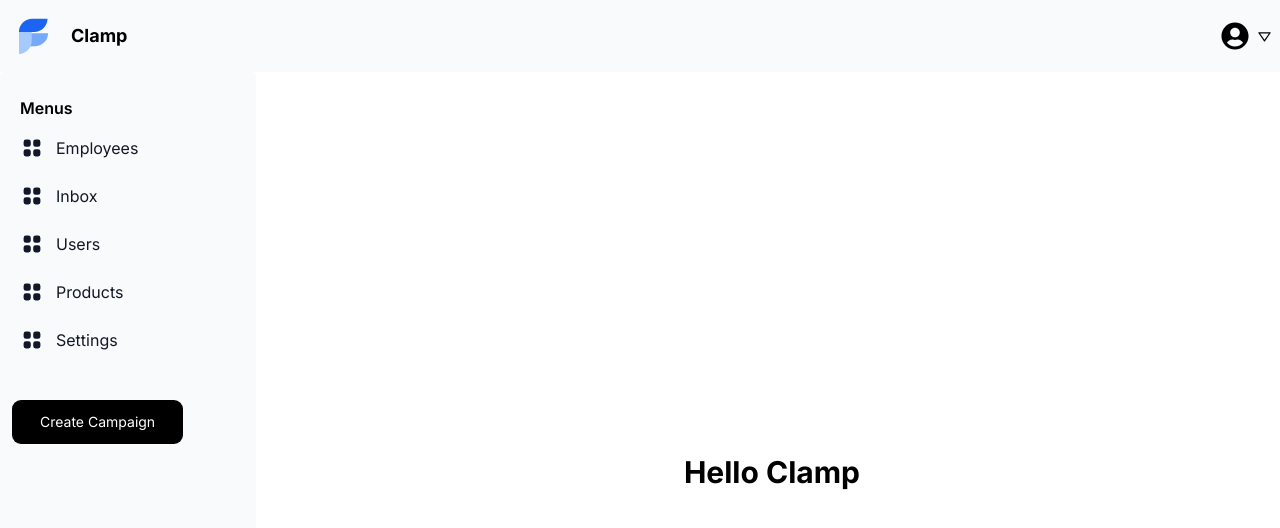
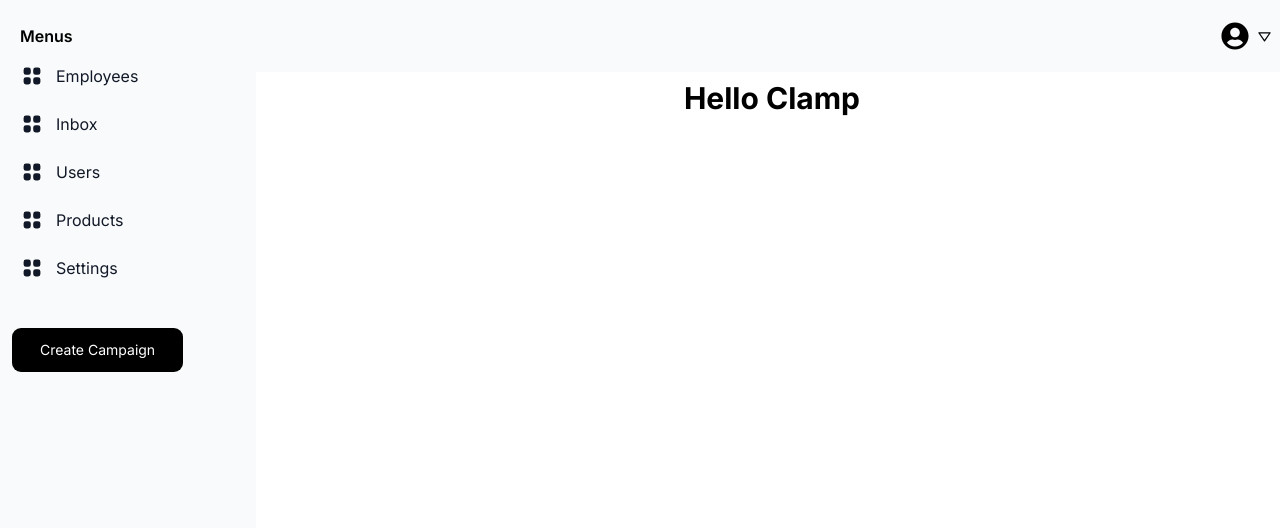
Before and after one commit to unegbuclinton/clamp-landing-page, a Next.js app: page / in a window 1280 px wide. Shown: the top 528 px of the page. Built offline with nearby package versions, Linux system fonts and the light colour scheme.

Commit message:
add reuseable component and layout

```diff
--- a/src/components/Layout.tsx
+++ b/src/components/Layout.tsx
@@ -11,7 +11,7 @@ const Layout: React.FC<LayoutProps> = ({ children }) => {
       <Navbar />
       <div className="h-screen flex gap-5 pr-3">
         <Sidebar />
-        <div className="lg:pt-0 overflow-auto w-full">{children}</div>
+        <div className="overflow-auto w-full pt-20">{children}</div>
       </div>
     </div>
   );
--- a/src/components/Navbar.tsx
+++ b/src/components/Navbar.tsx
@@ -12,7 +12,7 @@ const Navbar = () => {
   };
   const closeMenu = () => setOpen(false);
   return (
-    <div className="bg-gray-50 w-full py-4">
+    <div className="fixed top-0 bg-gray-50 w-full py-4">
       <nav className=" border-gray-200 px-2 ">
         <div className="flex flex-wrap items-center justify-between">
           <a href="#" className="flex">
--- a/src/components/Sidebar.tsx
+++ b/src/components/Sidebar.tsx
@@ -1,4 +1,4 @@
-import React, { useState } from "react";
+import React from "react";
 import { menu } from "../utilities/sidebarItems";
 import Link from "next/link";
 import Button from "./Button";
--- a/src/pages/index.tsx
+++ b/src/pages/index.tsx
@@ -3,7 +3,7 @@ import "../styles/Navbar.module.css";
 export default function Home() {
   return (
     <Layout>
-      <div className="h-screen font-bold flex justify-center items-center text-3xl">
+      <div className="font-bold flex justify-center items-center text-3xl">
         Hello Clamp
       </div>
     </Layout>
--- a/src/styles/global.css
+++ b/src/styles/global.css
@@ -5,8 +5,6 @@
 @tailwind utilities;
 
 *{
-    padding: 0;
-    margin: 0;
     box-sizing: border-box;
 }
 
```
